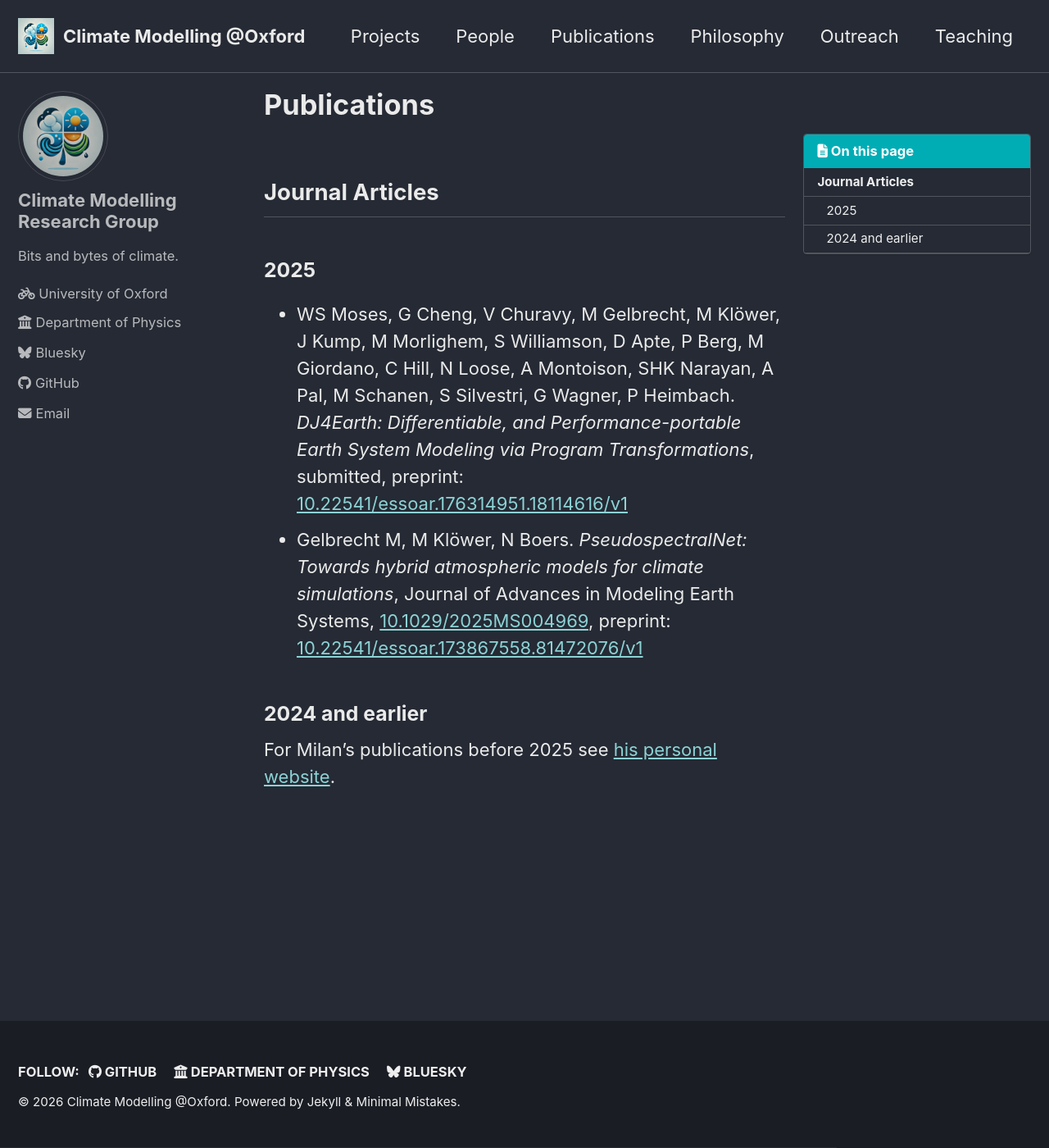
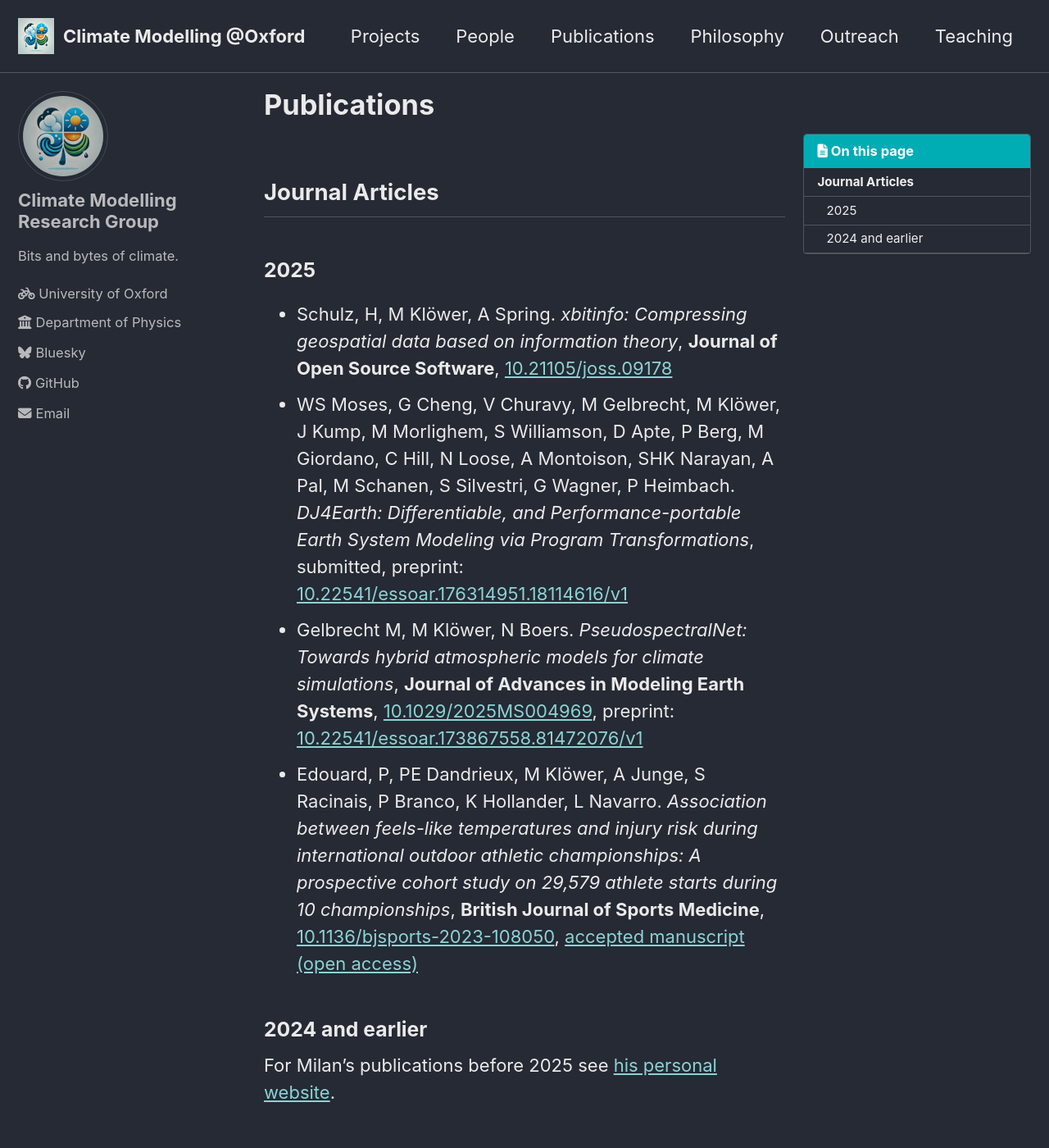
Before and after one commit to climate-modelling/climate-modelling.github.io, a Jekyll site: the page built from _pages/publications.md, in a window 1280 px wide and 1400 px high. Shown: the whole window at 82% size. Built offline with Jekyll 4.4.1, drawn with Linux system fonts in a browser that asks for light colours; cached includes are drawn as plain includes.

Commit message:
Update publication entries for clarity and formatting

```diff
--- a/_pages/publications.md
+++ b/_pages/publications.md
@@ -10,8 +10,10 @@ toc_sticky: true
 
 ### 2025
 
+- Schulz, H, M Klöwer, A Spring. *xbitinfo: Compressing geospatial data based on information theory*, **Journal of Open Source Software**, [10.21105/joss.09178](https://doi.org/10.21105/joss.09178)
 - WS Moses, G Cheng, V Churavy, M Gelbrecht, M Klöwer, J Kump, M Morlighem, S Williamson, D Apte, P Berg, M Giordano, C Hill, N Loose, A Montoison, SHK Narayan, A Pal, M Schanen, S Silvestri, G Wagner, P Heimbach. *DJ4Earth: Differentiable, and Performance-portable Earth System Modeling via Program Transformations*, submitted, preprint: [10.22541/essoar.176314951.18114616/v1](https://doi.org/10.22541/essoar.176314951.18114616/v1)
-- Gelbrecht M, M Klöwer, N Boers. *PseudospectralNet: Towards hybrid atmospheric models for climate simulations*, Journal of Advances in Modeling Earth Systems, [10.1029/2025MS004969](https://doi.org/10.1029/2025MS004969), preprint: [10.22541/essoar.173867558.81472076/v1](https://doi.org/10.22541/essoar.173867558.81472076/v1)
+- Gelbrecht M, M Klöwer, N Boers. *PseudospectralNet: Towards hybrid atmospheric models for climate simulations*, **Journal of Advances in Modeling Earth Systems**, [10.1029/2025MS004969](https://doi.org/10.1029/2025MS004969), preprint: [10.22541/essoar.173867558.81472076/v1](https://doi.org/10.22541/essoar.173867558.81472076/v1)
+- Edouard, P, PE Dandrieux, M Klöwer, A Junge, S Racinais, P Branco, K Hollander, L Navarro. *Association between feels-like temperatures and injury risk during international outdoor athletic championships: A prospective cohort study on 29,579 athlete starts during 10 championships*, **British Journal of Sports Medicine**, [10.1136/bjsports-2023-108050](https://doi.org/10.1136/bjsports-2023-108050), [accepted manuscript (open access)](https://ora.ox.ac.uk/objects/uuid:e59f76ed-d791-45c5-a932-429cb38688d5)
 
 ### 2024 and earlier
 
```
